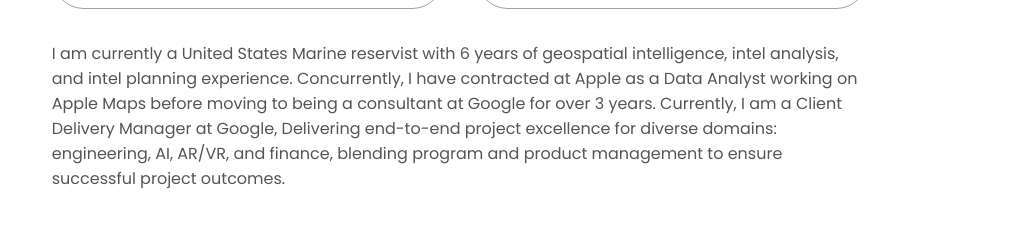
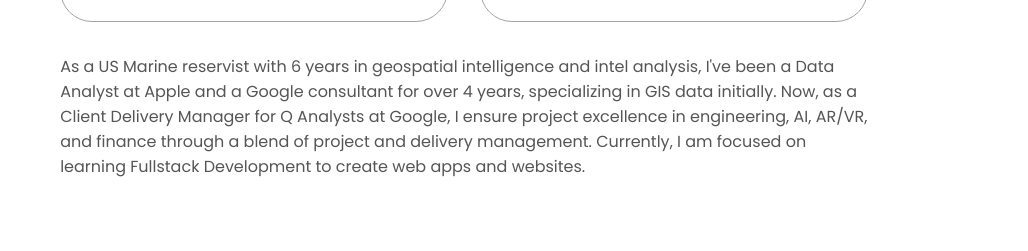
Before and after one commit to dexterroberts/code_journey, a plain HTML site: page Projects/Portfolio/index.html in a window 1280 px wide. Shown: the part 1319-1570 px from the top of the page, 252-1280 px from the left. Drawn offline with Linux system fonts and the light colour scheme.

Commit message:
revised about me

```diff
--- a/Projects/Portfolio/index.html
+++ b/Projects/Portfolio/index.html
@@ -105,11 +105,11 @@
           </div>
           <div class="text-container">
             <p>
-              I am currently a United States Marine reservist with 6 years of geospatial intelligence,
-              intel analysis, and intel planning experience. Concurrently, I have contracted at Apple
-              as a Data Analyst working on Apple Maps before moving to being a consultant at Google for over 3 years.
-              Currently, I am a Client Delivery Manager at Google, Delivering end-to-end project excellence for diverse
-              domains: engineering, AI, AR/VR, and finance, blending program and product management to ensure successful project outcomes.
+              As a US Marine reservist with 6 years in geospatial intelligence and intel analysis,
+              I've been a Data Analyst at Apple and a Google consultant for over 4 years, specializing
+              in GIS data initially. Now, as a Client Delivery Manager for Q Analysts at Google, I ensure
+              project excellence in engineering, AI, AR/VR, and finance through a blend of project and delivery management.
+              Currently, I am focused on learning Fullstack Development to create web apps and websites.
             </p>
           </div>
         </div>
```
